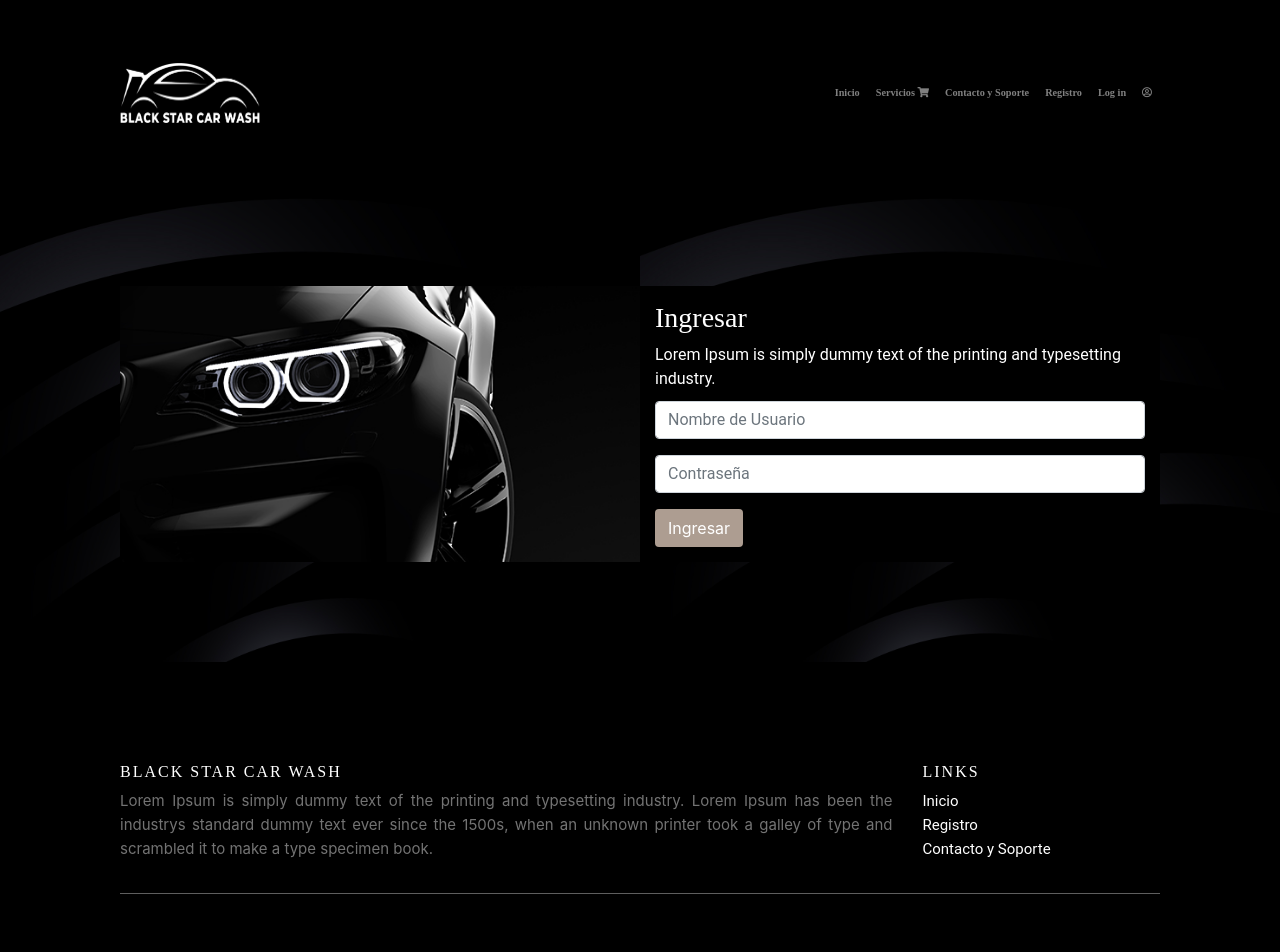
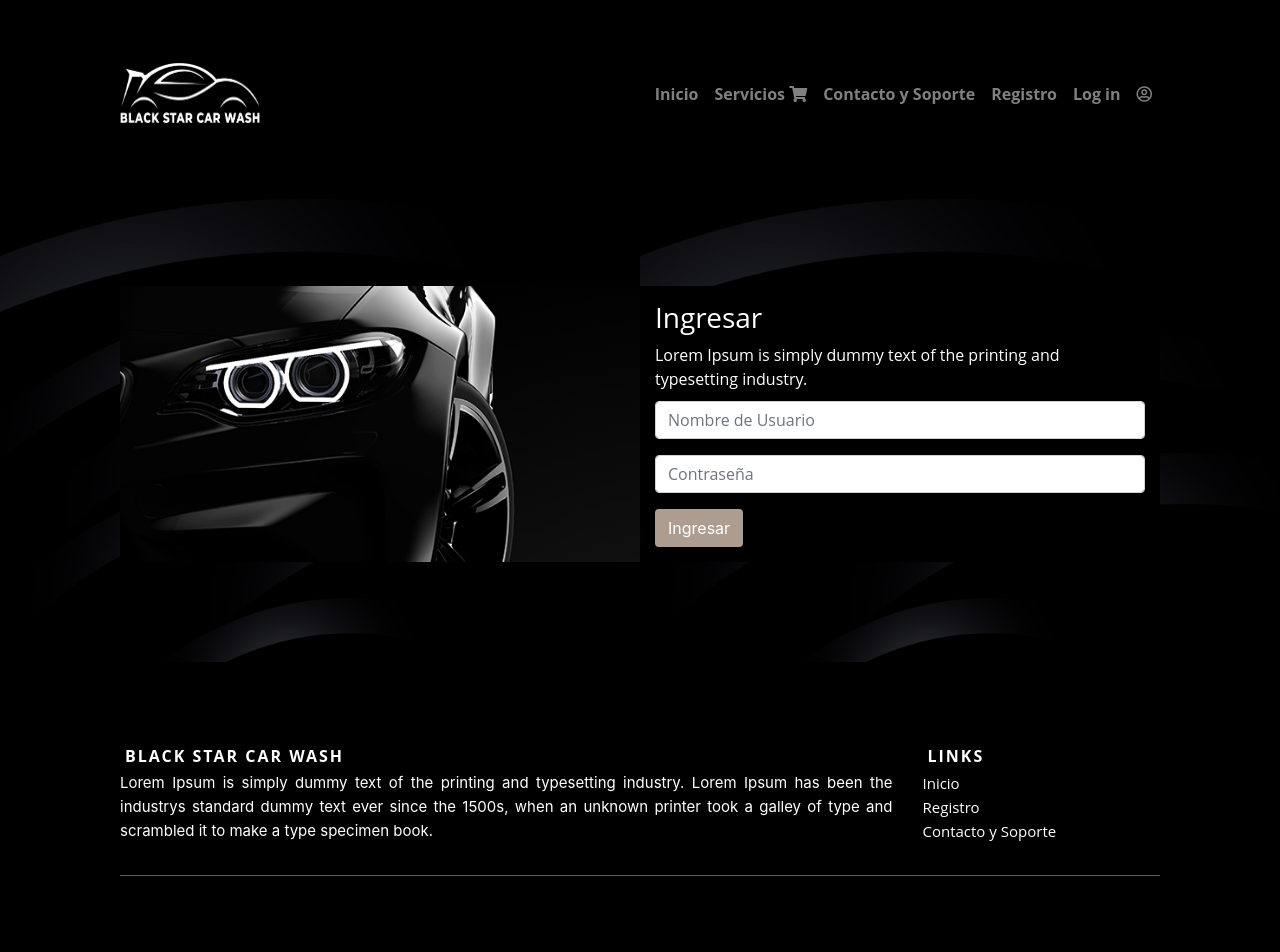
Before and after one commit to piterscl/Proyecto-final-react-car-wash, a React app: page /Login in a window 1280 px wide. Shown: the top 952 px of the page. Built offline with nearby package versions, Linux system fonts and the light colour scheme.

Commit message:
font almost redy

```diff
--- a/src/js/component/footer.js
+++ b/src/js/component/footer.js
@@ -42,7 +42,7 @@ export const Footer = () => (
 				<div className="col-md-8 col-sm-6 col-xs-12">
 					<p className="copyright-text">
 						Copyright &copy; 2021 Todos los derechos reservados por
-						<a href="#">Black Star Car Wash</a>.
+						<a href="#"> Black Star Car Wash</a>.
 					</p>
 				</div>
 
--- a/src/styles/agenda_cards.scss
+++ b/src/styles/agenda_cards.scss
@@ -42,7 +42,7 @@ span {
 .card-text {
   color: white;
   text-align: center;
-  font-family: "Roboto", sans-serif;
+  font-family: 'Open Sans', sans-serif;
   font-size: 1vw;
 }
 
--- a/src/styles/card.scss
+++ b/src/styles/card.scss
@@ -12,7 +12,11 @@
   .card-text {
     color: white;
     text-align: center;
-    font-family: 'Roboto', sans-serif;
+    font-family: 'Open Sans';
+    font-style: normal;
+    font-weight: 300;
+    src: url(https://fonts.gstatic.com/s/opensans/v18/mem5YaGs126MiZpBA-UN_r8OX-hpOqc.woff2) format('woff2');
+    unicode-range: U+0460-052F, U+1C80-1C88, U+20B4, U+2DE0-2DFF, U+A640-A69F, U+FE2E-FE2F;
     font-size: 22px;
   }
 
--- a/src/styles/footer.scss
+++ b/src/styles/footer.scss
@@ -1,10 +1,10 @@
 .site-footer
 {
 background-color:black;
-padding:45px 0 20px;
+padding: 30px;
 font-size:15px;
 line-height:24px;
-color:#737373;
+color: white;
 }
 .site-footer hr
 {
@@ -13,16 +13,18 @@ opacity:0.5
 }
 .site-footer hr.small
 {
-margin:20px 0
+padding: 100px;
+margin: 200px;
 }
 .site-footer h6
 {
 color:#fff;
 font-size:16px;
 text-transform:uppercase;
-margin-top:5px;
+margin: 5px;
 letter-spacing:2px;
-font-family: 'Italiana', serif;
+font-family: 'Open sans' sans-serif;
+font-weight: bolder;
 }
 .site-footer a
 {
@@ -37,7 +39,7 @@ text-decoration:none;
 {
 padding-left:0;
 list-style:none;
-font-family: 'Roboto', sans-serif;
+font-family: 'Open sans' sans-serif;
 }
 .footer-links li
 {
@@ -46,7 +48,7 @@ display:block
 .footer-links a
 {
 color:white;
-font-family: 'Roboto', sans-serif;
+font-family: 'Open sans' sans-serif;
 }
 .footer-links a:active,.footer-links a:focus,.footer-links a:hover
 {
--- a/src/styles/home.scss
+++ b/src/styles/home.scss
@@ -5,15 +5,15 @@ carousel-control-prev {
 
 
 div ul li {
-  font-family: 'Lora', serif;
+  font-family: 'Open Sans', sans-serif;
 }
 
 div a span {
-  font-family: 'Lora', serif;
+  font-family: 'Open Sans', sans-serif;
 }
 
 div h3 {
-  font-family: 'Lora', serif;
+  font-family: 'Open Sans', sans-serif;
 }
 
 div .yt {
@@ -25,8 +25,8 @@ div .yt {
 
 
 .nav-link {
-  font-family: 'Italiana', serif;
-  font-weight: bolder;
+  font-family: 'Open Sans', sans-serif;
+  font-weight: 200;
 }
 
 .site-footer
@@ -35,7 +35,7 @@ background-color:black;
 padding:45px 0 20px;
 font-size:15px;
 line-height:24px;
-color:#737373;
+color: white;
 }
 .site-footer hr
 {
@@ -44,7 +44,7 @@ opacity:0.5
 }
 .site-footer hr.small
 {
-margin:20px 0
+margin:20px 0;
 }
 .site-footer h6
 {
@@ -53,7 +53,7 @@ font-size:16px;
 text-transform:uppercase;
 margin-top:5px;
 letter-spacing:2px;
-font-family: 'Italiana', serif;
+font-family: 'Open Sans', sans-serif;
 }
 .site-footer a
 {
@@ -68,7 +68,7 @@ text-decoration:none;
 {
 padding-left:0;
 list-style:none;
-font-family: 'Roboto', sans-serif;
+font-family: 'Open Sans', sans-serif;
 }
 .footer-links li
 {
@@ -77,7 +77,7 @@ display:block
 .footer-links a
 {
 color:white;
-font-family: 'Roboto', sans-serif;
+font-family: 'Open Sans', sans-serif;
 }
 .footer-links a:active,.footer-links a:focus,.footer-links a:hover
 {
@@ -139,7 +139,7 @@ margin-bottom:4px
 {
 margin-right:15px;
 text-transform:uppercase;
-color:#96a2b2;
+color: white;
 font-weight:700;
 font-size:13px
 }
@@ -213,14 +213,14 @@ background-color:#ea4c89
   background-size: cover;
 }
 .titulos-interiores {
-  font-family: 'Italiana', serif;
+  font-family: 'Open Sans', sans-serif;
 }
 .parrafo-intro {
-  font-family: 'Roboto', sans-serif;
+  font-family: 'Open Sans', sans-serif;
   margin-bottom: 10px;
 }
 .form-group {
-  font-family: 'Roboto', sans-serif;
+  font-family: 'Open Sans', sans-serif;
   color:white;
 }
 
@@ -256,7 +256,7 @@ background-color:#ea4c89
 .contact-number{
   font-size: 1.6rem;
   text-align: center;
-  color: #ad9d91;
+  color: white;
 }
 
 .fa-whatsapp {
@@ -278,7 +278,7 @@ background-color:#ea4c89
 .faq {
   text-decoration: none;
   color: white;
-  font-family: 'Italiana', serif;
+  font-family: 'Open Sans', sans-serif;
   width: 100%;
   text-align: left;
 }
--- a/src/styles/index.scss
+++ b/src/styles/index.scss
@@ -1,8 +1,14 @@
 
 .nav-link {
-  font-family: 'Italiana', serif;
-  font-weight: bolder;
-  font-size: 0.8vw;
+  font-family: 'Open Sans';
+  font-style: normal;
+  font-weight: 300;
+  src: url(https://fonts.gstatic.com/s/opensans/v18/mem5YaGs126MiZpBA-UN_r8OX-hpOqc.woff2) format('woff2');
+  unicode-range: U+0460-052F, U+1C80-1C88, U+20B4, U+2DE0-2DFF, U+A640-A69F, U+FE2E-FE2F;
+  margin: auto;
+  width: max-content;
+  padding-top: 10px;
+  color: white;
 }
 .main-servicios{
   background-color:white;
@@ -47,13 +53,22 @@
 .faq {
   text-decoration: none;
   color: white;
-  font-family: 'Italiana', serif;
+  font-family: 'Open Sans';
+  font-style: normal;
+  font-weight: 300;
+  src: url(https://fonts.gstatic.com/s/opensans/v18/mem5YaGs126MiZpBA-UN_r8OX-hpOqc.woff2) format('woff2');
+  unicode-range: U+0460-052F, U+1C80-1C88, U+20B4, U+2DE0-2DFF, U+A640-A69F, U+FE2E-FE2F;
   width: 100%;
   text-align: left;
 }
 
 .faq-card {
   background-color: black;
+  font-family: 'Open Sans';
+  font-style: normal;
+  font-weight: 300;
+  src: url(https://fonts.gstatic.com/s/opensans/v18/mem5YaGs126MiZpBA-UN_r8OX-hpOqc.woff2) format('woff2');
+  unicode-range: U+0460-052F, U+1C80-1C88, U+20B4, U+2DE0-2DFF, U+A640-A69F, U+FE2E-FE2F;
 }
 
 .bg-dark {
@@ -69,8 +84,11 @@
     padding-bottom: 15px;
 }
 .btn-primary {
-    font-family: 'Roboto', sans-serif;
-    font-size: 1rem;
+    font-family: 'Open Sans';
+    font-style: normal;
+    font-weight: 300;
+    src: url(https://fonts.gstatic.com/s/opensans/v18/mem5YaGs126MiZpBA-UN_r8OX-hpOqc.woff2) format('woff2');
+    unicode-range: U+0460-052F, U+1C80-1C88, U+20B4, U+2DE0-2DFF, U+A640-A69F, U+FE2E-FE2F;
     padding: 5px 10px;
     background-color: black !important;
     border-color: whitesmoke !important;
--- a/src/styles/profile.scss
+++ b/src/styles/profile.scss
@@ -131,7 +131,7 @@ h6 {
 }
 
 .nav-link {
-  font-family: 'Italiana', serif;
+  font-family: 'Open Sans', sans-serif;
   font-weight: bolder;
 }
 
@@ -159,7 +159,7 @@ font-size:16px;
 text-transform:uppercase;
 margin-top:5px;
 letter-spacing:2px;
-font-family: 'Italiana', serif;
+font-family: 'Open Sans', sans-serif;
 }
 .site-footer a
 {
@@ -174,7 +174,7 @@ text-decoration:none;
 {
 padding-left:0;
 list-style:none;
-font-family: 'Roboto', sans-serif;
+font-family: 'Open Sans', sans-serif;
 }
 .footer-links li
 {
@@ -183,7 +183,7 @@ display:block
 .footer-links a
 {
 color:white;
-font-family: 'Roboto', sans-serif;
+font-family: 'Open Sans', sans-serif;
 }
 .footer-links a:active,.footer-links a:focus,.footer-links a:hover
 {
@@ -325,14 +325,14 @@ background-color:#ea4c89
   background-position: center;
 }
 .titulos-interiores {
-  font-family: 'Italiana', serif;
+  font-family: 'Open Sans', sans-serif;
 }
 .parrafo-intro {
-  font-family: 'Roboto', sans-serif;
+  font-family: 'Open Sans', sans-serif;
   margin-bottom: 10px;
 }
 .form-group {
-  font-family: 'Roboto', sans-serif;
+  font-family: 'Open Sans', sans-serif;
   color:white;
 }
 
@@ -390,7 +390,11 @@ background-color:#ea4c89
 .faq {
   text-decoration: none;
   color: white;
-  font-family: 'Italiana', serif;
+  font-family: 'Open Sans';
+  font-style: normal;
+  font-weight: 300;
+  src: url(https://fonts.gstatic.com/s/opensans/v18/mem5YaGs126MiZpBA-UN_r8OX-hpOqc.woff2) format('woff2');
+  unicode-range: U+0460-052F, U+1C80-1C88, U+20B4, U+2DE0-2DFF, U+A640-A69F, U+FE2E-FE2F;
   width: 100%;
   text-align: left;
 }
@@ -412,8 +416,11 @@ background-color:#ea4c89
     padding-bottom: 15px;
 }
 .btn-primary {
-    font-family: 'Roboto', sans-serif;
-    font-size: 1rem;
+    font-family: 'Open Sans';
+    font-style: normal;
+    font-weight: 300;
+    src: url(https://fonts.gstatic.com/s/opensans/v18/mem5YaGs126MiZpBA-UN_r8OX-hpOqc.woff2) format('woff2');
+    unicode-range: U+0460-052F, U+1C80-1C88, U+20B4, U+2DE0-2DFF, U+A640-A69F, U+FE2E-FE2F;
     padding: 5px 10px;
     background-color: black !important;
     border-color: whitesmoke !important;
--- a/src/styles/registro.scss
+++ b/src/styles/registro.scss
@@ -26,14 +26,14 @@
     background-position: center;
   }
   .titulos-interiores {
-    font-family: 'Italiana', serif;
+    font-family: 'Open Sans', sans-serif;
   }
   .parrafo-intro {
-    font-family: 'Roboto', sans-serif;
+    font-family: 'Open Sans', sans-serif;
     margin-bottom: 10px;
   }
   .form-group {
-    font-family: 'Roboto', sans-serif;
+    font-family: 'Open Sans', sans-serif;
     color:white;
   }
 
--- a/src/styles/video.scss
+++ b/src/styles/video.scss
@@ -5,7 +5,7 @@
 
 #pitem {
     font-size: 2vw;
-    font-family: 'Roboto', sans-serif;
+    font-family: 'Open Sans', sans-serif;
     color: white;
 }
 
```
Also changed, not shown: 1 other file.
